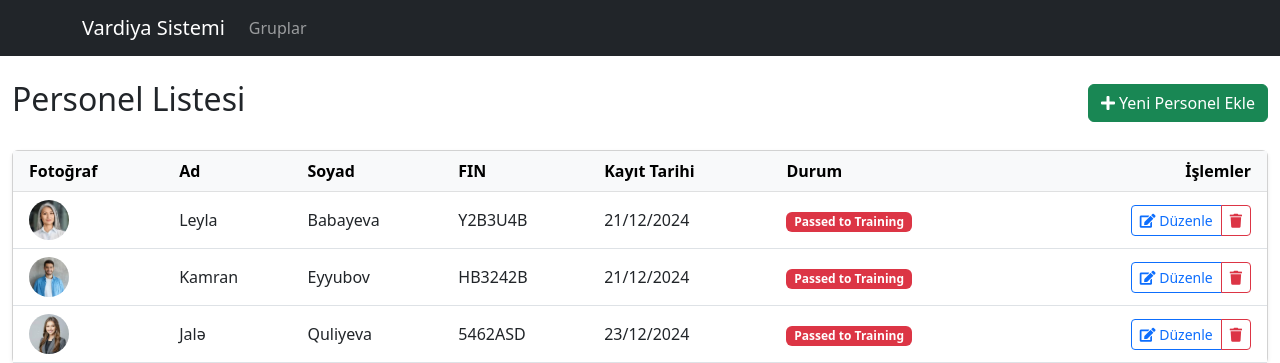
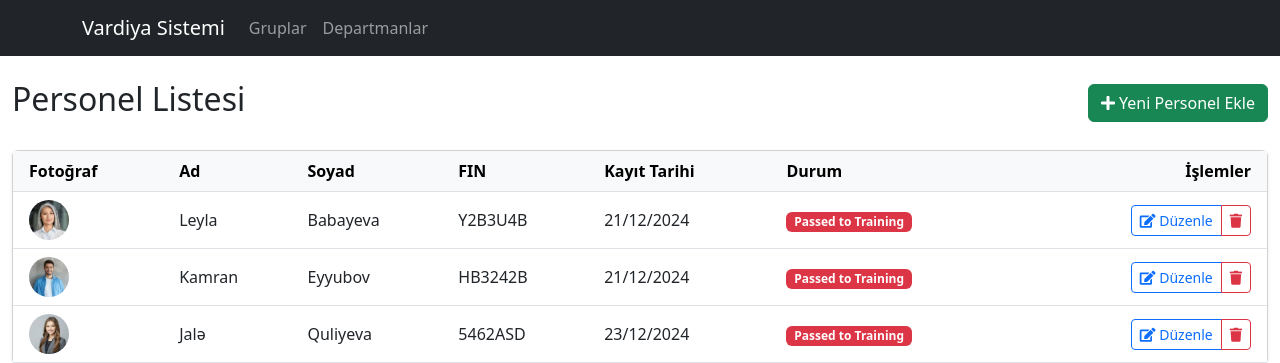
Before and after one commit to SamirAlizada/Recruitment, a Django app: template templates/agent_list.html in a window 1280 px wide. Shown: the top 363 px of the page. Run offline with Django 4.2, Linux system fonts and the light colour scheme; the template is opened without the code that fills it: values that come from a table or form of the project are taken from there, others are empty; data comes from the database, SQL or seed files in the repository; parts of the project's set-up code (start-up, migrations or seed data) failed here and were passed over.

Commit message:
- Included a new navigation item linking to the `department_list` view for easier access to the department management page. - Enhanced navigation structure to improve user experience and accessibility.

```diff
--- a/templates/navbar.html
+++ b/templates/navbar.html
@@ -9,6 +9,9 @@
                 <li class="nav-item">
                     <a class="nav-link" href="{% url 'group_list' %}">Gruplar</a>
                 </li>
+                <li class="nav-item">
+                    <a class="nav-link" href="{% url 'department_list' %}">Departmanlar</a>
+                </li>
                 <!-- Diğer menü öğeleri buraya eklenebilir -->
             </ul>
         </div>
```
